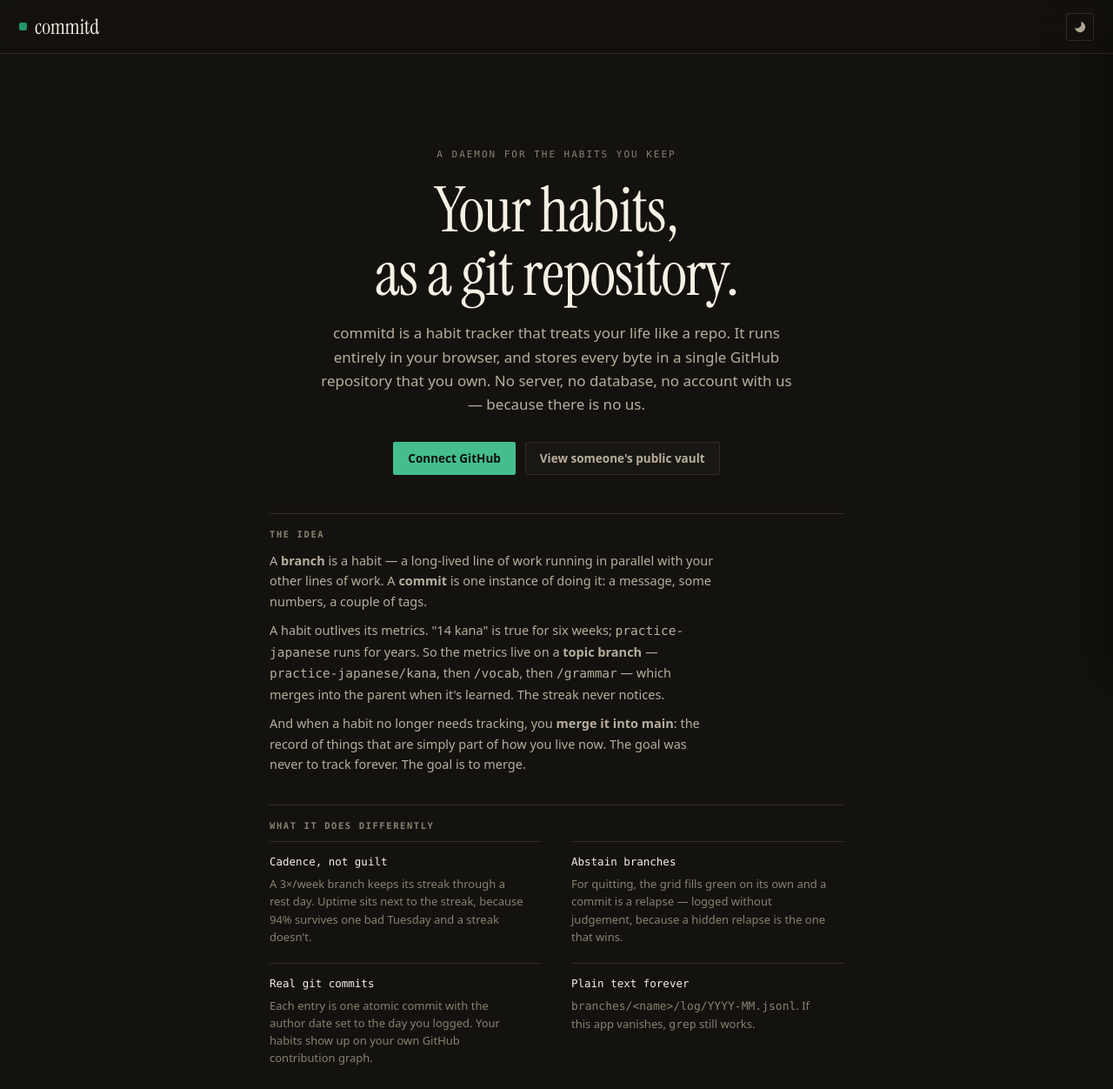
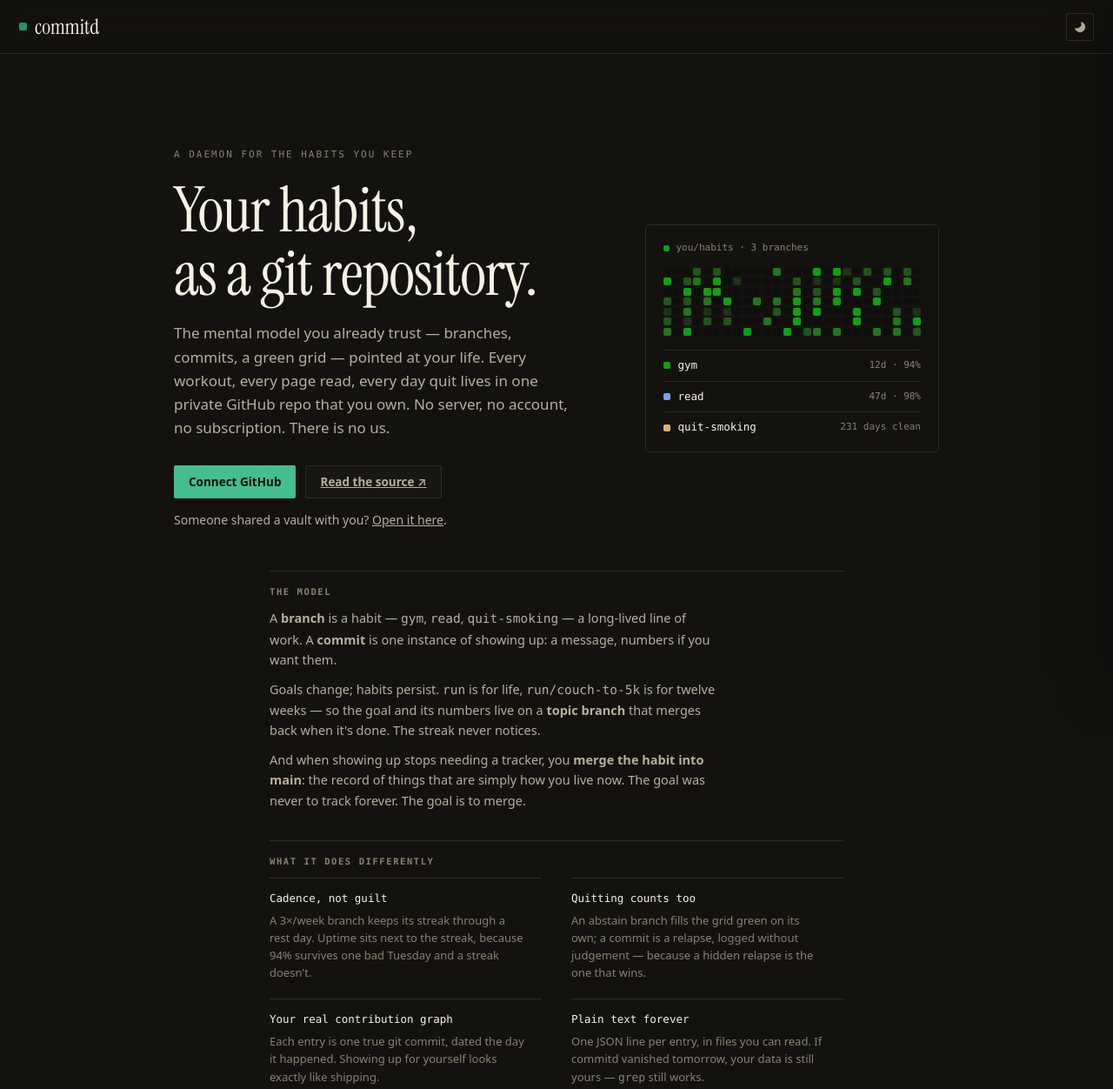
Before and after one commit to BrenoAlberto/commitd, a plain HTML site: page index.html in a window 1280 px wide. Shown: the top 1252 px of the page at 87% size. Drawn offline with Linux system fonts and the light colour scheme.

Commit message:
feat(landing): product pass — universal examples, hero vault card, no internals
The landing spoke in the developer's own bootstrap example (kana,
practice-japanese) and app chrome leaked implementation detail (schema
version, day boundary, ETag/304 talk, 'cache is never the source of
truth'). Copy now centers the actual audience — people who live in
GitHub and want their habits on their own contribution graph, in a repo
they own — with universal examples (gym, read, quit-smoking,
run/couch-to-5k), a pure-CSS mock vault card in the hero, and vault
settings that speak user language.

```diff
--- a/app.css
+++ b/app.css
@@ -614,9 +614,27 @@ textarea.inp{resize:vertical;min-height:72px;font-family:var(--face)}
 .land .sub{font-size:17px;line-height:1.6;color:var(--ink2);margin-top:18px;max-width:56ch}
 .land .steps{max-width:660px;margin-inline:auto;text-align:left}
 .land>h1,.land>.sub{margin-inline:auto;text-align:center}
-.land .hero{text-align:center;padding:26px 0 10px}
-.land .hero h1,.land .hero .sub{margin-inline:auto}
-.land .hero .cta{justify-content:center}
+.land .hero{display:grid;grid-template-columns:minmax(0,1.12fr) minmax(0,.88fr);gap:52px;align-items:center;padding:26px 0 14px}
+@media(max-width:880px){
+  .land .hero{grid-template-columns:1fr;text-align:center}
+  .land .hero h1,.land .hero .sub{margin-inline:auto}
+  .land .hero .cta{justify-content:center}
+  .vcard{margin-inline:auto}
+}
+/* the hero's mock vault card */
+.vcard{border:1px solid var(--rule);border-radius:5px;background:var(--plane);padding:18px 20px;max-width:340px;justify-self:end}
+@media(max-width:880px){.vcard{justify-self:center}}
+.vcard .vhead{display:flex;gap:8px;align-items:center;font-family:var(--mono);font-size:11px;color:var(--ink3);margin-bottom:14px}
+.vcard .vhead .dot{width:7px;height:7px;border-radius:2px}
+.vgrid{display:grid;grid-template-rows:repeat(7,9px);grid-auto-flow:column;grid-auto-columns:9px;gap:2.5px;margin-bottom:16px}
+.vgrid i{border-radius:2px;background:var(--sunk)}
+.vgrid i.l1{background:color-mix(in oklab,var(--good) 28%,var(--sunk))}
+.vgrid i.l2{background:color-mix(in oklab,var(--good) 52%,var(--sunk))}
+.vgrid i.l3{background:color-mix(in oklab,var(--good) 74%,var(--sunk))}
+.vgrid i.l4{background:var(--good)}
+.vrow{display:flex;align-items:center;gap:9px;font-family:var(--mono);font-size:12.5px;padding:8px 0 0;margin-top:8px;border-top:1px solid var(--rule)}
+.vrow .sw{width:8px;height:8px;border-radius:2px;flex:none}
+.vrow .st{margin-left:auto;color:var(--ink3);font-size:11px}
 .land .kicker{font-family:var(--mono);font-size:11px;letter-spacing:.18em;text-transform:uppercase;
   color:var(--ink3);margin-bottom:18px}
 .land .cta{display:flex;gap:11px;flex-wrap:wrap;margin-top:30px}
--- a/src/actions.js
+++ b/src/actions.js
@@ -144,7 +144,7 @@ export async function rebuildIndex() {
     S.vault = fresh;
     await S.gh.commitFiles(V.metaFiles(fresh), 'rebuild index');
     busy(null); store.emit();
-    toast('Index rebuilt from the logs — the cache is never the source of truth.');
+    toast('Rebuilt from your logs — everything is in sync.');
   } catch (e) { busy(null); errToast(e); }
 }
 export async function loadHistory(b) {
--- a/src/composer.js
+++ b/src/composer.js
@@ -133,11 +133,11 @@ function drawWizard() {
         <div class="mgrid3" style="grid-template-columns:64px 1fr">
           <input class="inp" id="w_emoji" value="${esc(wiz.emoji)}" style="text-align:center;font-size:19px">
           <input class="inp" id="w_title" value="${esc(wiz.title)}"
-            placeholder="${t ? 'What is this focus? e.g. N4 grammar' : 'What are you practising? e.g. Practice guitar'}"></div>
+            placeholder="${t ? 'What is the current focus? e.g. Couch to 5K' : 'What are you building? e.g. Gym, Reading, Quit smoking'}"></div>
         <div class="hint">→ <span class="mono">${esc(t ? `${t}/${id}` : id)}</span> · stored at
           <span class="mono">branches/${esc(t ? `${t}/topics/${id}` : id)}/</span></div></div>
       ${t ? `<div class="wsec"><label class="lbl" style="display:block;margin-bottom:8px">Goal — one sentence</label>
-        <input class="inp" id="w_goal" value="${esc(wiz.goal)}" placeholder="All 92 kana, recognised in under 2 seconds.">
+        <input class="inp" id="w_goal" value="${esc(wiz.goal)}" placeholder="Run 5K without stopping, by the end of March.">
         <div class="hint">Cadence is inherited from <span class="mono">${esc(t)}</span>. A topic branch never has its
         own streak — that is the whole point.</div></div>`
       : `<div class="wsec"><label class="lbl" style="display:block;margin-bottom:8px">Group</label>
@@ -153,7 +153,7 @@ function drawWizard() {
       </div>`}
       <div class="wsec"><label class="lbl" style="display:block;margin-bottom:10px">Metrics</label>
         ${wiz.metrics.map((m, i) => `<div class="mrow">
-          <input class="inp" data-mi="${i}" data-mf="label" value="${esc(m.label)}" placeholder="Label e.g. Kana">
+          <input class="inp" data-mi="${i}" data-mf="label" value="${esc(m.label)}" placeholder="Label e.g. Minutes">
           <select class="inp" data-mi="${i}" data-mf="type">${METRIC_TYPES.map(([k, l]) => `<option value="${k}"${m.type === k ? ' selected' : ''}>${l}</option>`).join('')}</select>
           <input class="inp" data-mi="${i}" data-mf="unit" value="${esc(m.unit)}" placeholder="unit">
           <select class="inp" data-mi="${i}" data-mf="dir">
--- a/src/onboarding.js
+++ b/src/onboarding.js
@@ -12,46 +12,61 @@ import { sechead } from './views.js';
 export const DEFAULT_REPO = 'commitd-vault';
 
 /* ═══════════ landing ═══════════ */
+function heroCard() {
+  const lv = (i) => Math.max(0, Math.round(Math.sin(i * 12.9898) * 43758.5453 % 1 * 6) - 1);
+  const cells = Array.from({ length: 7 * 26 }, (_, i) => `<i class="l${Math.min(4, lv(i))}"></i>`).join('');
+  return `<div class="vcard" aria-hidden="true">
+    <div class="vhead"><span class="dot" style="background:var(--good)"></span>you/habits · 3 branches</div>
+    <div class="vgrid">${cells}</div>
+    <div class="vrow"><span class="sw" style="background:var(--good)"></span>gym<span class="st">12d · 94%</span></div>
+    <div class="vrow"><span class="sw" style="background:#7aa2f7"></span>read<span class="st">47d · 98%</span></div>
+    <div class="vrow"><span class="sw" style="background:#e0af68"></span>quit-smoking<span class="st">231 days clean</span></div>
+  </div>`;
+}
 export function landingView() {
   return `<div class="center land">
     <div class="hero">
-      <div class="kicker">a daemon for the habits you keep</div>
-      <h1>Your habits,<br>as a git repository.</h1>
-      <p class="sub">commitd is a habit tracker that treats your life like a repo. It runs entirely in your browser,
-        and stores every byte in a single GitHub repository that you own. No server, no database, no account with us —
-        because there is no us.</p>
-      <div class="cta">
-        <button class="btn btn-p" data-act="connect">Connect GitHub</button>
-        <button class="btn btn-g" data-act="viewpublic">View someone's public vault</button>
+      <div>
+        <div class="kicker">a daemon for the habits you keep</div>
+        <h1>Your habits,<br>as a git repository.</h1>
+        <p class="sub">The mental model you already trust — branches, commits, a green grid — pointed at your life.
+          Every workout, every page read, every day quit lives in one private GitHub repo that you own.
+          No server, no account, no subscription. There is no us.</p>
+        <div class="cta">
+          <button class="btn btn-p" data-act="connect">Connect GitHub</button>
+          <a class="btn btn-g" href="https://github.com/BrenoAlberto/commitd" target="_blank" rel="noopener">Read the source ↗</a>
+        </div>
+        <p class="hint" style="margin-top:14px">Someone shared a vault with you? <a data-act="viewpublic" style="cursor:pointer;text-decoration:underline">Open it here</a>.</p>
       </div>
+      ${heroCard()}
     </div>
 
-    <div class="pt"><h3>The idea</h3>
-      <p>A <b>branch</b> is a habit — a long-lived line of work running in parallel with your other lines of work.
-        A <b>commit</b> is one instance of doing it: a message, some numbers, a couple of tags.</p>
-      <p>A habit outlives its metrics. "14 kana" is true for six weeks; <span class="mono">practice-japanese</span>
-        runs for years. So the metrics live on a <b>topic branch</b> — <span class="mono">practice-japanese/kana</span>,
-        then <span class="mono">/vocab</span>, then <span class="mono">/grammar</span> — which merges into the parent
-        when it's learned. The streak never notices.</p>
-      <p>And when a habit no longer needs tracking, you <b>merge it into main</b>: the record of things that are simply
-        part of how you live now. The goal was never to track forever. The goal is to merge.</p></div>
+    <div class="pt"><h3>The model</h3>
+      <p>A <b>branch</b> is a habit — <span class="mono">gym</span>, <span class="mono">read</span>,
+        <span class="mono">quit-smoking</span> — a long-lived line of work. A <b>commit</b> is one instance of
+        showing up: a message, numbers if you want them.</p>
+      <p>Goals change; habits persist. <span class="mono">run</span> is for life,
+        <span class="mono">run/couch-to-5k</span> is for twelve weeks — so the goal and its numbers live on a
+        <b>topic branch</b> that merges back when it's done. The streak never notices.</p>
+      <p>And when showing up stops needing a tracker, you <b>merge the habit into main</b>: the record of things
+        that are simply how you live now. The goal was never to track forever. The goal is to merge.</p></div>
 
     <div class="pt"><h3>What it does differently</h3>
       <dl class="cols">
         <div><dt>Cadence, not guilt</dt><dd>A 3×/week branch keeps its streak through a rest day. Uptime sits next to
           the streak, because 94% survives one bad Tuesday and a streak doesn't.</dd></div>
-        <div><dt>Abstain branches</dt><dd>For quitting, the grid fills green on its own and a commit is a relapse —
-          logged without judgement, because a hidden relapse is the one that wins.</dd></div>
-        <div><dt>Real git commits</dt><dd>Each entry is one atomic commit with the author date set to the day you
-          logged. Your habits show up on your own GitHub contribution graph.</dd></div>
-        <div><dt>Plain text forever</dt><dd><span class="mono">branches/&lt;name&gt;/log/YYYY-MM.jsonl</span>. If this app
-          vanishes, <span class="mono">grep</span> still works.</dd></div>
+        <div><dt>Quitting counts too</dt><dd>An abstain branch fills the grid green on its own; a commit is a relapse,
+          logged without judgement — because a hidden relapse is the one that wins.</dd></div>
+        <div><dt>Your real contribution graph</dt><dd>Each entry is one true git commit, dated the day it happened.
+          Showing up for yourself looks exactly like shipping.</dd></div>
+        <div><dt>Plain text forever</dt><dd>One JSON line per entry, in files you can read. If commitd vanished
+          tomorrow, your data is still yours — <span class="mono">grep</span> still works.</dd></div>
       </dl></div>
 
-    <div class="pt"><h3>What it asks for</h3>
-      <p>You install the commitd GitHub App on <b>one repository</b> — the vault — and that is everything it can
-        ever see. Nothing else in your account is reachable. The session lives in this tab; signing back in is one
-        click, because GitHub remembers the authorization.</p>
+    <div class="pt"><h3>Yours, verifiably</h3>
+      <p>commitd is a static page and one small GitHub App. You install the app on <b>one repository</b> — the
+        vault — and that is everything it can ever see. No analytics, no tracking, nothing phoned home; the source
+        is short enough to read in an afternoon.</p>
       <p class="muted" style="font-size:13px;margin-top:12px">Your vault stays <b>private</b> unless you decide
         otherwise. Make it public later and anyone with the link gets a read-only view.</p></div>
   </div>`;
@@ -177,13 +192,14 @@ export function pickRepoView() {
 export function accountView(v) {
   const pub = v.repo && !v.repo.private;
   const share = `${location.origin}${location.pathname}#/u/${v.repo?.owner}/${v.repo?.name}`;
-  const rate = S.gh?.rate;
+  const active = v.branches.filter(b => !b.mergedAt).length;
+  const merged = v.branches.length - active;
   return `<div class="center" style="padding-top:8px">
     <button class="back" data-sec="today">← today</button>
     <div class="hero"><h1 style="font-size:36px">Vault</h1>
       <p><span class="mono">${esc(v.repo?.owner || '')}/${esc(v.repo?.name || '')}</span> ·
-        schema v${v.meta?.schemaVersion ?? 1} · ${v.branches.length} branches ·
-        day boundary ${String(v.meta?.dayBoundary ?? 0).padStart(2,'0')}:00</p></div>
+        ${active} active branch${active === 1 ? '' : 'es'}${merged ? ` · ${merged} merged` : ''} ·
+        ${pub ? 'public' : 'private'}</p></div>
 
     ${sechead('Visibility')}
     <div class="vis${pub ? '' : ' on'}" data-vis="private"><span class="dot"></span><div>
@@ -209,13 +225,10 @@ export function accountView(v) {
         renders your grid in ASCII.</div></div>` : ''}
 
     ${sechead('Maintenance')}
-    <div class="srow"><div><div class="k">Rebuild index</div>
-      <div class="sub"><span class="mono">.commitd/index.json</span> is a cache, never the source of truth. This
-        re-reads every log file and regenerates it — the answer to any sync weirdness.</div></div>
+    <div class="srow"><div><div class="k">Rebuild from logs</div>
+      <div class="sub">Something looks out of sync — a missing commit, a wrong streak? This re-reads every log in
+        the repository and rebuilds the app's view from scratch. Your data is never touched.</div></div>
       <button class="btn btn-g" data-act="rebuild">rebuild</button></div>
-    <div class="srow"><div><div class="k">API budget</div>
-      <div class="sub">Reads are ETag-cached, so a warm load costs 304s. A heavy day is about 40 requests.</div></div>
-      <span class="rate">${rate ? `${rate.remaining} / 5000 left` : '—'}</span></div>
 
     ${sechead('Session')}
     <div class="srow"><div><div class="k">Signed in as ${esc(S.auth?.identity()?.login || '')}</div>
```
